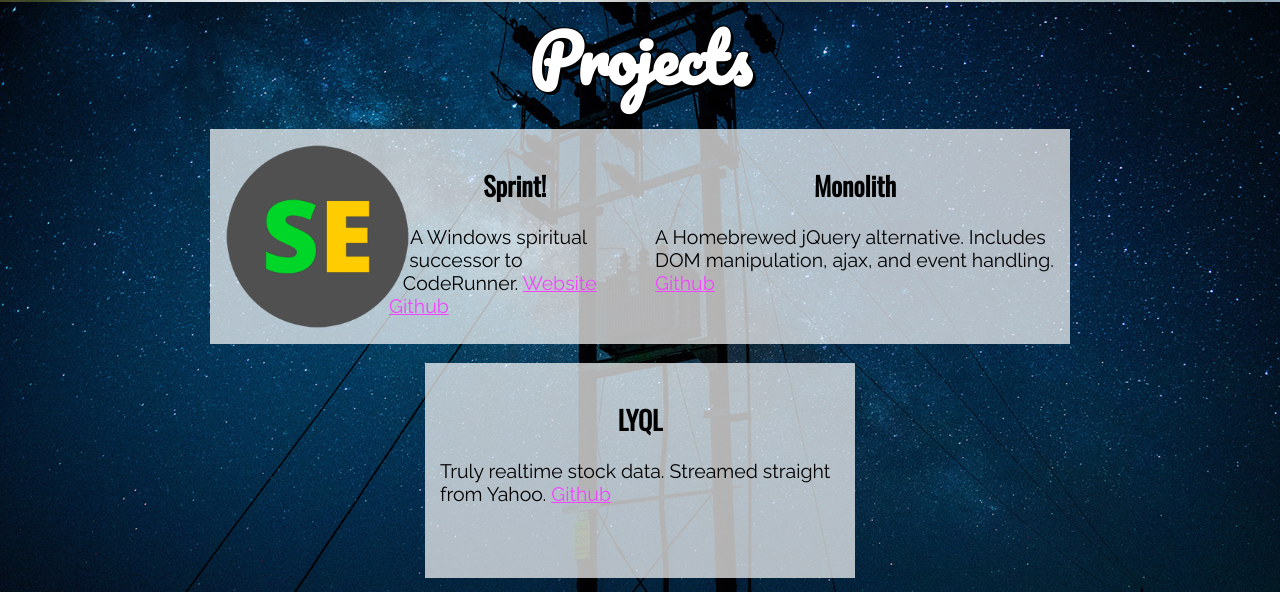
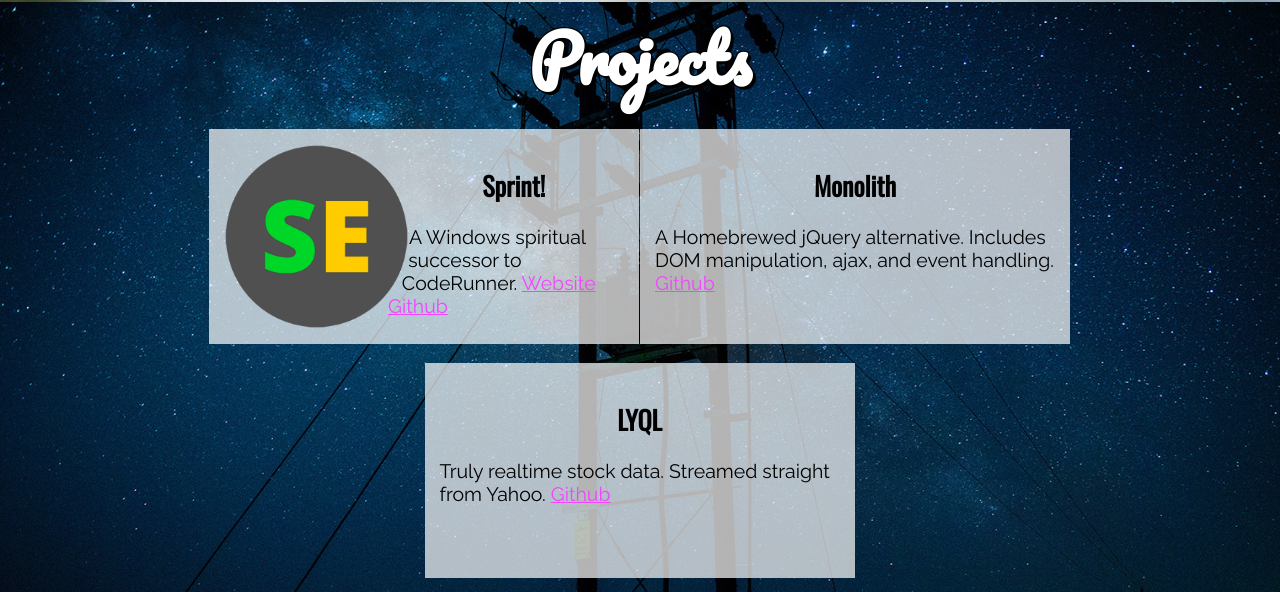
Before and after one commit to FrederickGeek8/freddy.us, a Jekyll site: the page built from index.html, in a window 1280 px wide. Shown: the part 898-1490 px from the top of the page. Built offline with Jekyll 4.4.1, drawn with Linux system fonts in a browser that asks for light colours.

Commit message:
Quick fix before pull request

```diff
--- a/assets/css/styles.scss
+++ b/assets/css/styles.scss
@@ -162,6 +162,7 @@ body {
   display: inline-block;
   margin: 0 auto;
   margin-top: 15px;
+  margin-right: 1px;
   background: rgba(255,255,255,0.7);
   height: 185px;
   padding: 15px;
```
